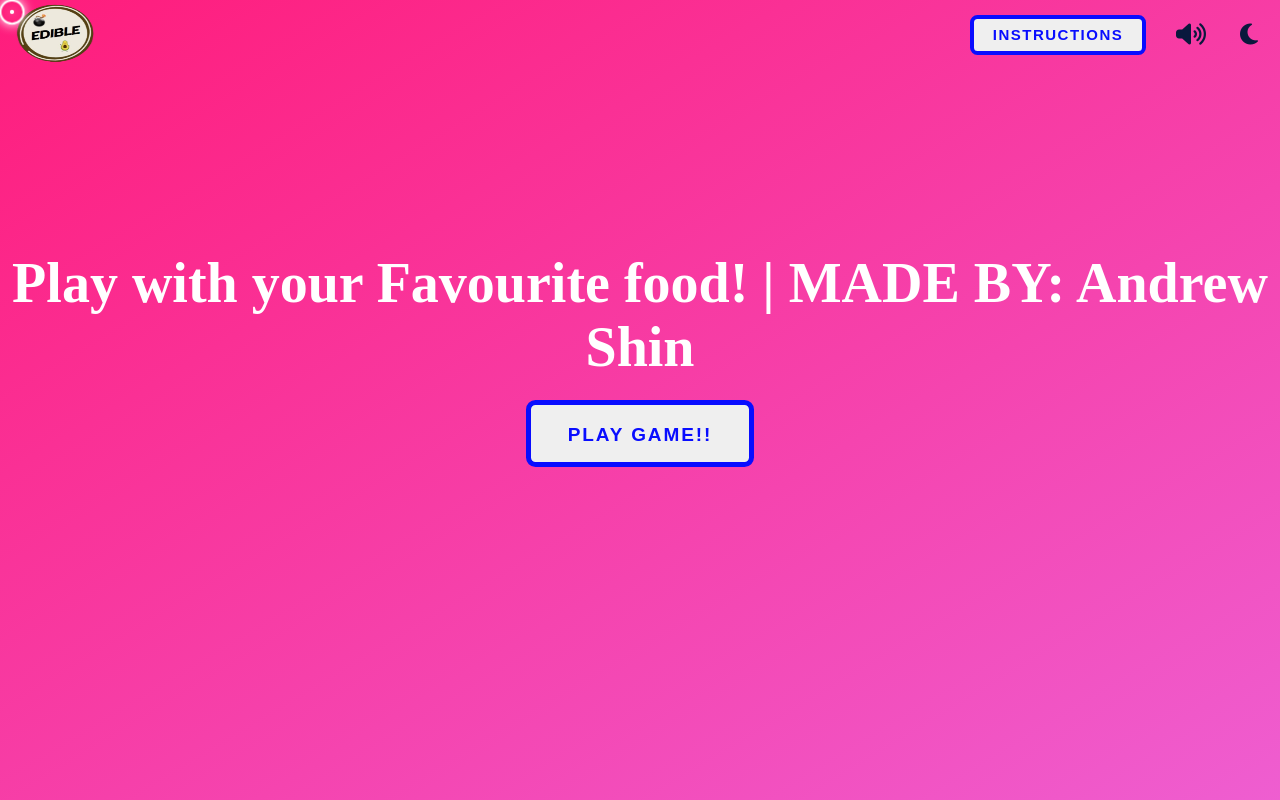
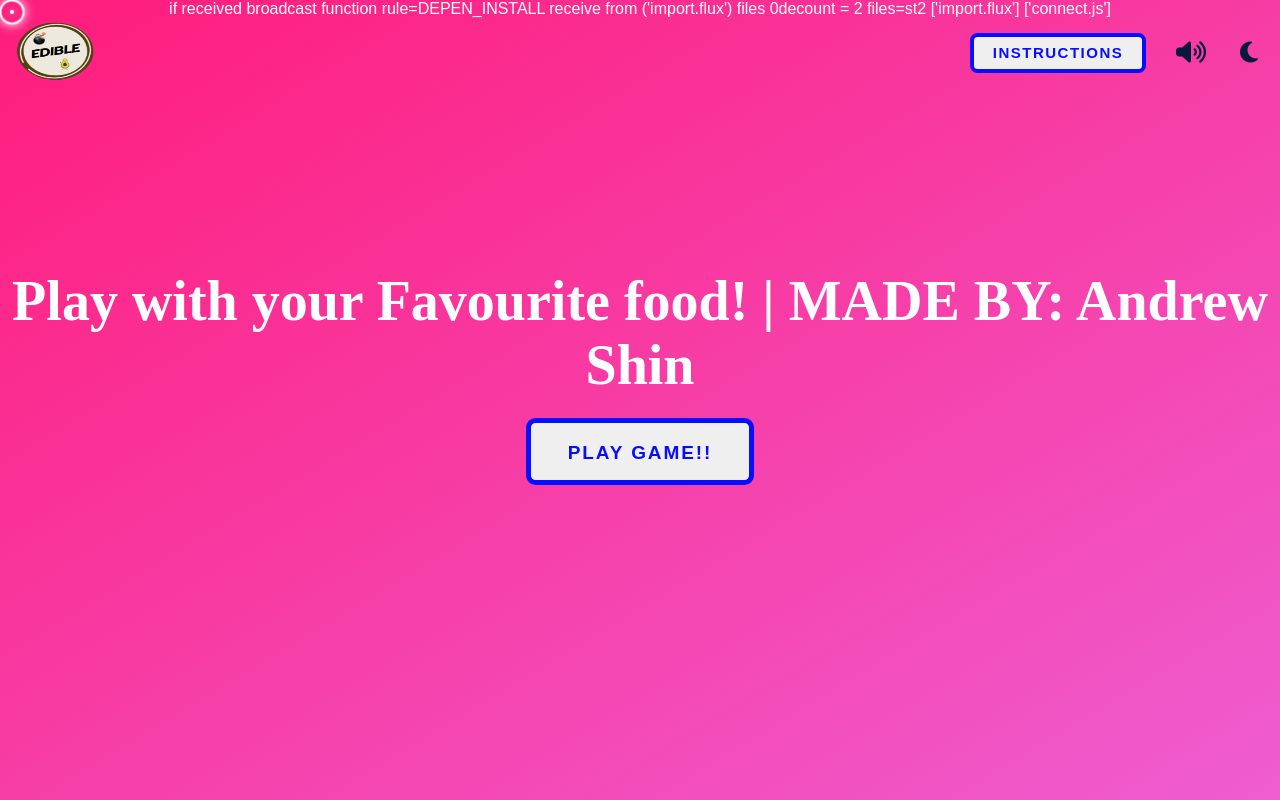
Before and after one commit to MMMMMMi728y98/click-the-fruit-or-vegetable, a plain HTML site: page assets/main.html in a window 1280 px wide. Shown: the top 800 px of the page. Drawn offline with nearby package versions, Linux system fonts and the light colour scheme.

Commit message:
Update main.html

```diff
--- a/assets/main.html
+++ b/assets/main.html
@@ -1,5 +1,19 @@
 <!DOCTYPE html>
 <html lang="en">
+
+<from>
+    <from javascript>
+        <javascript>
+            if received broadcast
+        function rule=DEPEN_INSTALL
+        receive from ('import.flux')
+        files 0decount = 2
+            files=st2
+            ['import.flux']
+            ['connect.js']
+        </javascript>
+    </from>
+</from>
 
 <head>
     <meta charset="UTF-8" />
```
